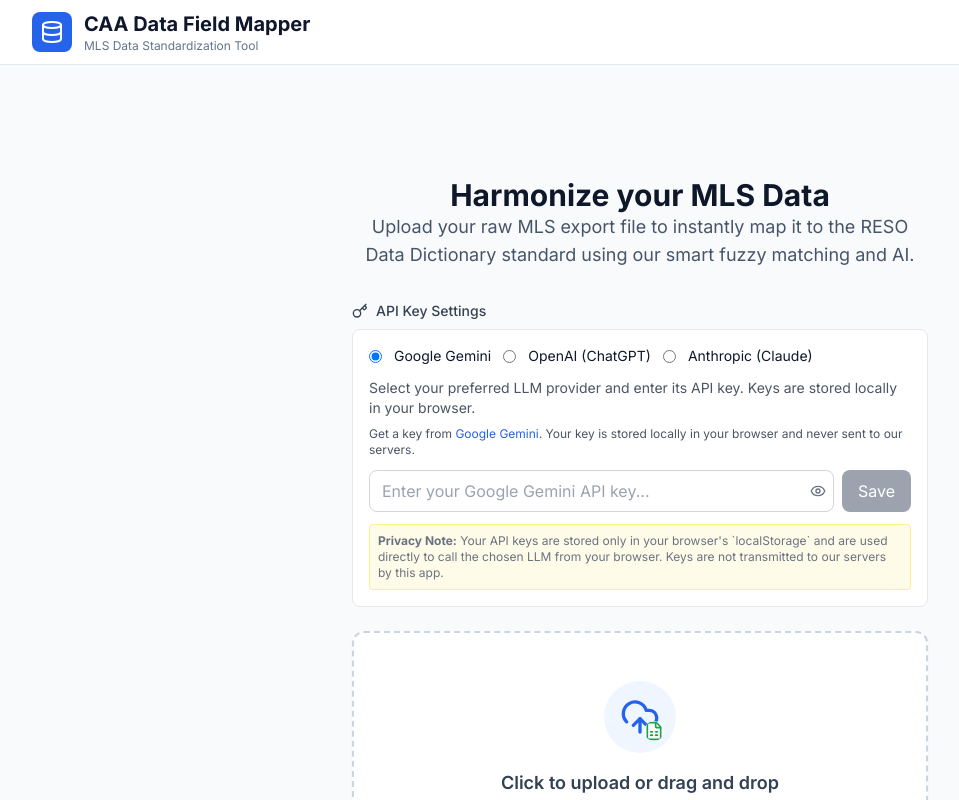
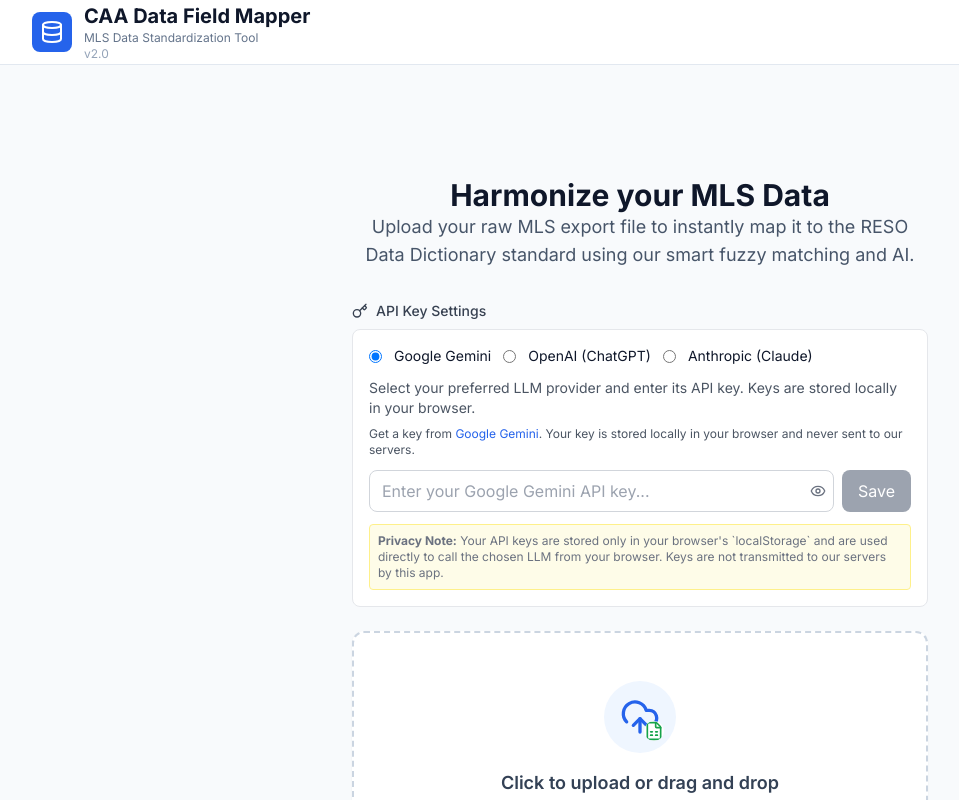
Before and after one commit to CapRateCoder/CAA-Data-Mapper, a React (Vite) app: page / in a window 1280 px wide. Shown: the top 800 px of the page, without its empty margins (0-959 px from the left). Built offline with nearby package versions, Linux system fonts and the light colour scheme.

Commit message:
Add version number (v2.0) to app header below subheading

```diff
--- a/App.tsx
+++ b/App.tsx
@@ -7,6 +7,7 @@ import { generateInitialMappings } from './services/mappingService';
 import { resolveUnmappedFieldsWithAI } from './services/aiService';
 import { Database, Wand2, Download, RefreshCw, ArrowLeft } from 'lucide-react';
 import Papa from 'papaparse';
+import { APP_VERSION } from './constants';
 
 function App() {
   const [step, setStep] = useState<'upload' | 'map' | 'complete'>('upload');
@@ -126,6 +127,7 @@ function App() {
             <div>
               <h1 className="text-xl font-bold text-slate-900 dark:text-white">CAA Data Field Mapper</h1>
               <p className="text-xs text-slate-500 dark:text-slate-400">MLS Data Standardization Tool</p>
+              <p className="text-xs text-slate-400 dark:text-slate-500">v{APP_VERSION}</p>
             </div>
           </div>
           {step === 'map' && (
--- a/constants.ts
+++ b/constants.ts
@@ -1,5 +1,8 @@
 import { ResoFieldDefinition } from './types';
 import Papa from 'papaparse';
+
+// Application version - increment by 0.1 with each deployment
+export const APP_VERSION = '2.0';
 
 // Compressed CSV Data - ResourceName,StandardName,DisplayName
 // Definition and SimpleDataType removed to save space while maintaining mapping capability
```
Also changed, not shown: 5 other files (tests, documents, lock files or other folders).
